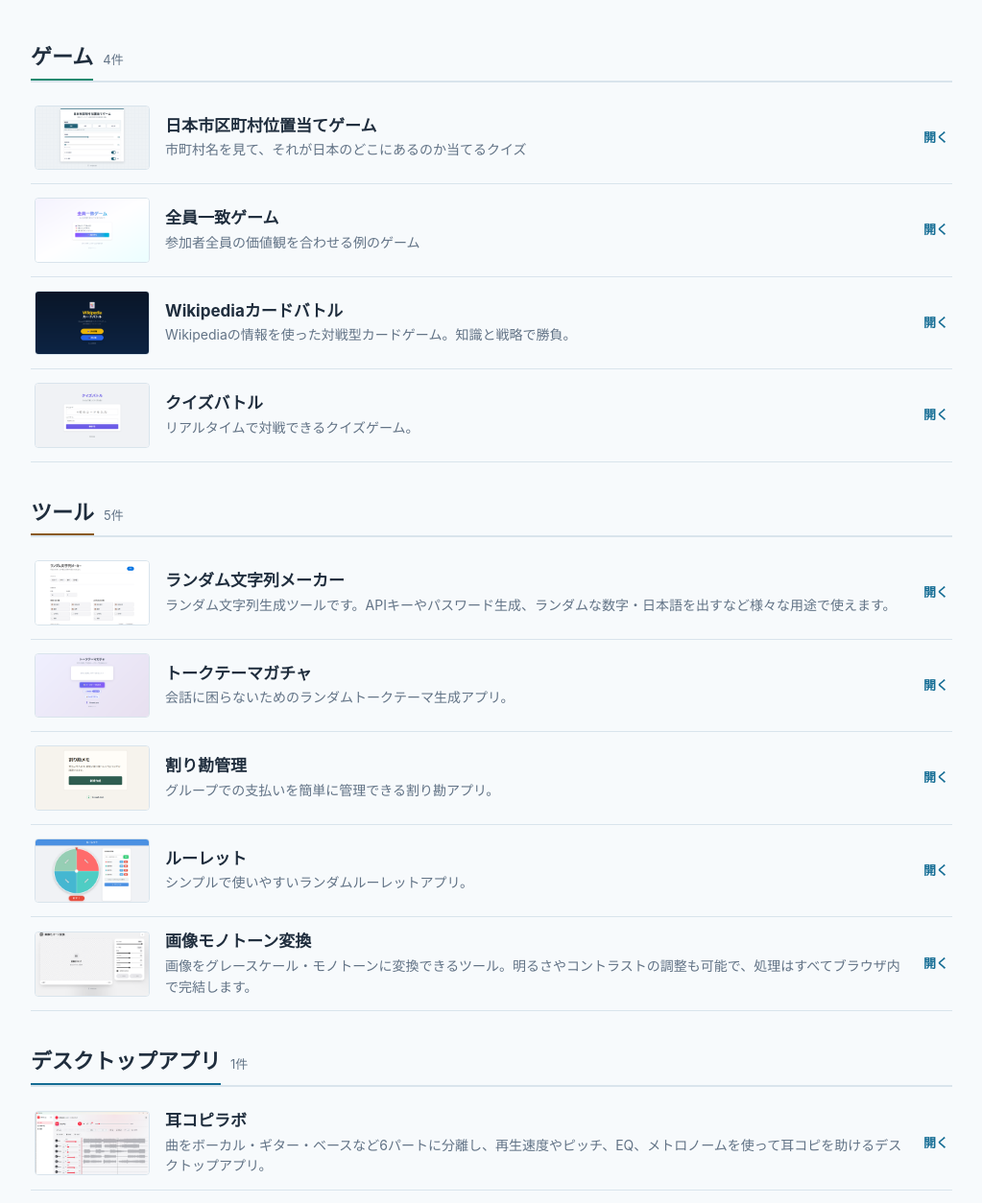
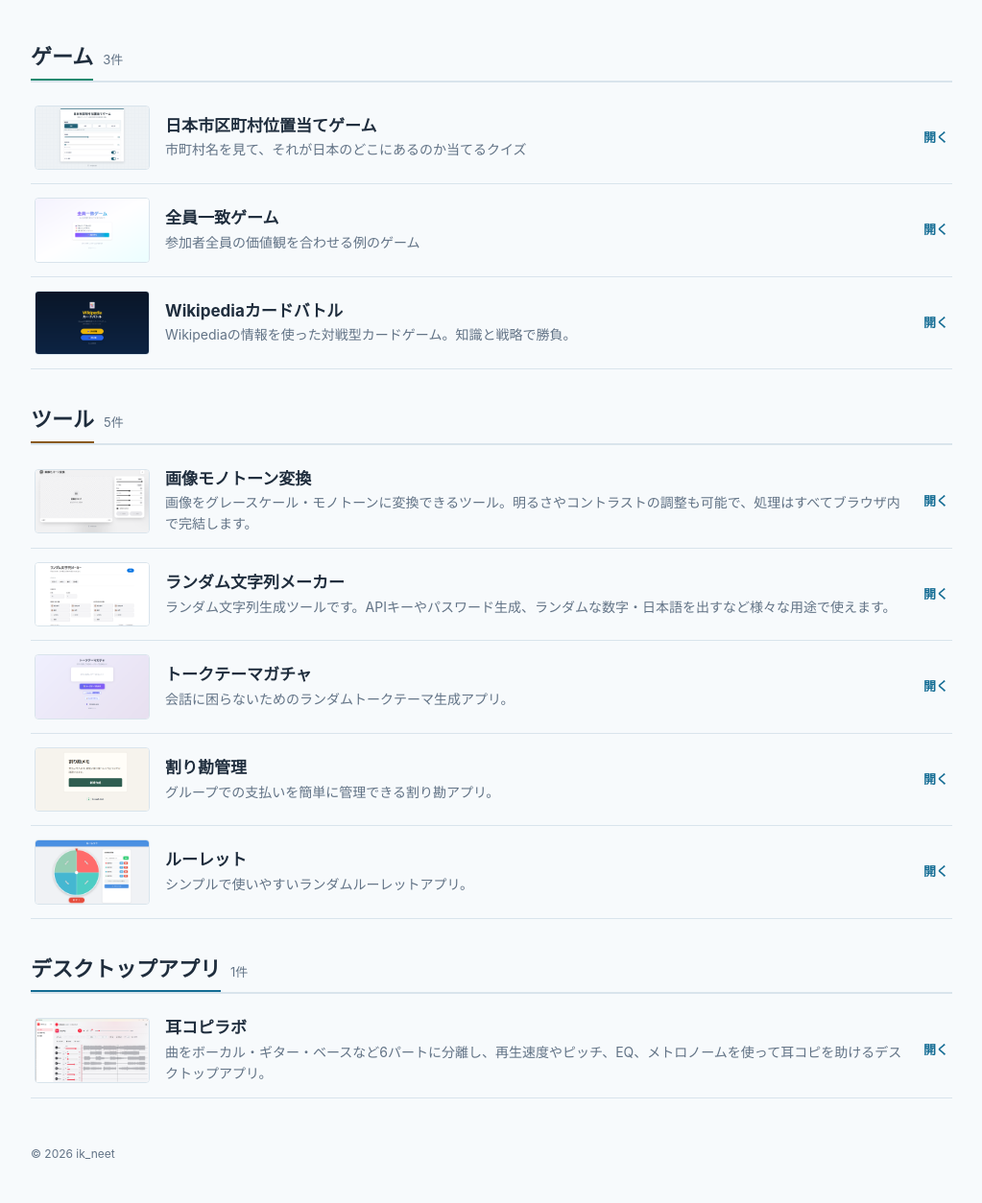
Before and after one commit to ik-neet/app-link, a website: page index.html in a window 1280 px wide. Shown: the part 254-1508 px from the top of the page at 96% size, without its empty margins (128-1151 px from the left). Drawn offline with Linux system fonts and the light colour scheme.

Commit message:
更新：index.htmlを更新

```diff
--- a/index.html
+++ b/index.html
@@ -248,7 +248,7 @@
   <section class="app-section" aria-labelledby="games-heading">
     <div class="section-heading game">
       <h2 id="games-heading">ゲーム</h2>
-      <span class="count">4件</span>
+      <span class="count">3件</span>
     </div>
 
     <ul class="app-items">
@@ -284,17 +284,6 @@
           <span class="app-action">開く</span>
         </a>
       </li>
-
-      <li class="app-item">
-        <a class="app-link" href="https://quiz-battle-9a6fa.web.app/" target="_blank">
-          <span class="app-thumb"><img src="assets/thumbs/quiz-battle.png" alt="" /></span>
-          <span class="app-text">
-            <strong class="app-title">クイズバトル</strong>
-            <span class="app-description">リアルタイムで対戦できるクイズゲーム。</span>
-          </span>
-          <span class="app-action">開く</span>
-        </a>
-      </li>
     </ul>
   </section>
 
@@ -305,6 +294,17 @@
     </div>
 
     <ul class="app-items">
+      <li class="app-item">
+        <a class="app-link" href="https://img-monotonize.ik-neet.com/" target="_blank">
+          <span class="app-thumb"><img src="assets/thumbs/img-monotonize.png" alt="" /></span>
+          <span class="app-text">
+            <strong class="app-title">画像モノトーン変換</strong>
+            <span class="app-description">画像をグレースケール・モノトーンに変換できるツール。明るさやコントラストの調整も可能で、処理はすべてブラウザ内で完結します。</span>
+          </span>
+          <span class="app-action">開く</span>
+        </a>
+      </li>
+
       <li class="app-item">
         <a class="app-link" href="https://randmaker.ik-neet.com/" target="_blank">
           <span class="app-thumb"><img src="assets/thumbs/randmaker.png" alt="" /></span>
@@ -348,17 +348,6 @@
           <span class="app-action">開く</span>
         </a>
       </li>
-
-      <li class="app-item">
-        <a class="app-link" href="https://img-monotonize.ik-neet.com/" target="_blank">
-          <span class="app-thumb"><img src="assets/thumbs/img-monotonize.png" alt="" /></span>
-          <span class="app-text">
-            <strong class="app-title">画像モノトーン変換</strong>
-            <span class="app-description">画像をグレースケール・モノトーンに変換できるツール。明るさやコントラストの調整も可能で、処理はすべてブラウザ内で完結します。</span>
-          </span>
-          <span class="app-action">開く</span>
-        </a>
-      </li>
     </ul>
   </section>
 
```
Also changed, not shown: data/apps.json (+10 -10 lines).
